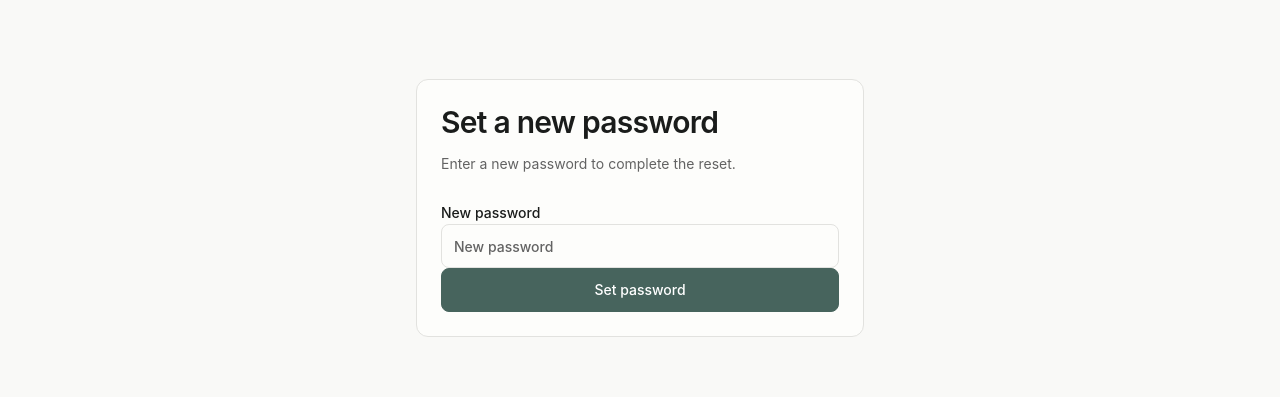
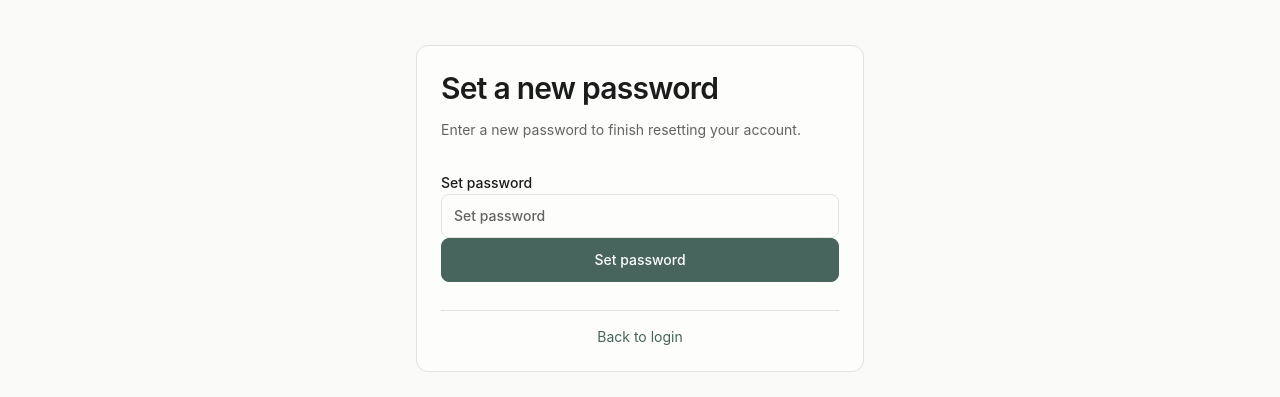
Before and after one commit to CurtisYan/Curvio, a Next.js app: page /en/reset in a window 1280 px wide. Shown: the part 200-597 px from the top of the page. Built offline with nearby package versions, Linux system fonts and the light colour scheme; no server answers.

Commit message:
Localize password recovery flow

```diff
--- a/src/app/[locale]/forgot/page.tsx
+++ b/src/app/[locale]/forgot/page.tsx
@@ -16,7 +16,13 @@ export default async function ForgotPage({
 
   return (
     <ForgotPasswordShell
-      labels={messages.auth}
+      labels={{
+        email: messages.auth.email,
+        forgotTitle: messages.auth.forgotTitle,
+        forgotNote: messages.auth.forgotNote,
+        sendResetLink: messages.auth.sendResetLink,
+        backToLogin: messages.auth.backToLogin,
+      }}
       locale={locale}
       sendAction={sendResetAction}
       error={error}
--- a/src/app/[locale]/reset/page.tsx
+++ b/src/app/[locale]/reset/page.tsx
@@ -7,18 +7,22 @@ export default async function ResetPage({
   searchParams,
 }: {
   params: Promise<{ locale: string }>;
-  searchParams: Promise<{ access_token?: string; error?: string }>;
+  searchParams: Promise<{ error?: string }>;
 }) {
   const { locale: rawLocale } = await params;
-  const { access_token, error } = await searchParams;
+  const { error } = await searchParams;
   const locale: Locale = isLocale(rawLocale) ? rawLocale : "en";
   const messages = getDictionary(locale);
 
   return (
     <ResetPasswordShell
       locale={locale}
-      labels={messages.auth}
-      token={access_token}
+      labels={{
+        resetTitle: messages.auth.resetTitle,
+        resetNote: messages.auth.resetNote,
+        setPassword: messages.auth.setPassword,
+        backToLogin: messages.auth.backToLogin,
+      }}
       error={error}
       resetAction={completeResetAction}
     />
--- a/src/app/auth-actions.ts
+++ b/src/app/auth-actions.ts
@@ -190,10 +190,13 @@ export async function resendOtpAction(formData: FormData) {
 export async function sendResetAction(formData: FormData) {
   const locale = readLocale(formData);
   const email = readString(formData, "email").toLowerCase();
+  const turnstileToken = readString(formData, "turnstileToken");
 
   if (!email || !email.includes("@")) {
-    fail(locale, "register/verify", "Please enter the email address you used to register.");
+    fail(locale, "forgot", "Please enter the email address you used to register.");
   }
+
+  await verifyTurnstile(locale, turnstileToken);
 
   const supabase = await createClient();
   const { error } = await supabase.auth.resetPasswordForEmail(email, {
@@ -209,19 +212,20 @@ export async function sendResetAction(formData: FormData) {
 
 export async function completeResetAction(formData: FormData) {
   const locale = readLocale(formData);
-  const token = readString(formData, "access_token");
   const password = readString(formData, "password");
 
   if (!password || password.length < 6) {
     fail(locale, "reset", "Password must be at least 6 characters.");
   }
 
-  if (!token) {
-    fail(locale, "reset", "Missing reset token.");
+  const supabase = await createClient();
+  const { data, error: userError } = await supabase.auth.getUser();
+
+  if (userError || !data.user) {
+    fail(locale, "reset", "Your reset link is invalid or has expired. Please request a new one.");
   }
 
-  const supabase = await createClient();
-  const { error } = await supabase.auth.updateUser({ password, accessToken: token } as any);
+  const { error } = await supabase.auth.updateUser({ password });
 
   if (error) {
     fail(locale, "reset", error.message);
--- a/src/components/site/auth-shell.tsx
+++ b/src/components/site/auth-shell.tsx
@@ -12,6 +12,7 @@ type AuthLabels = {
   username: string;
   createAccount: string;
   alreadyHaveAccount: string;
+  forgotPassword: string;
 };
 
 export function AuthShell({
@@ -84,7 +85,7 @@ export function AuthShell({
                 {labels.createAccount}
               </Link>
               <Link className="text-muted hover:text-muted-foreground block" href={localizePath(locale, "/forgot")}>
-                Forgot password?
+                {labels.forgotPassword}
               </Link>
             </>
           ) : (
--- a/src/components/site/forgot-password-shell.tsx
+++ b/src/components/site/forgot-password-shell.tsx
@@ -3,6 +3,7 @@ import { Card } from "@/components/ui/card";
 import { Input } from "@/components/ui/input";
 import type { Locale } from "@/lib/i18n";
 import { localizePath } from "@/lib/i18n";
+import { TurnstileWidget } from "@/components/site/turnstile-widget";
 
 export function ForgotPasswordShell({
   locale,
@@ -12,37 +13,48 @@ export function ForgotPasswordShell({
   sent,
 }: {
   locale: Locale;
-  labels: any;
+  labels: {
+    email: string;
+    forgotTitle: string;
+    forgotNote: string;
+    sendResetLink: string;
+    backToLogin: string;
+  };
   sendAction: (formData: FormData) => void | Promise<void>;
   error?: string;
   sent?: boolean;
 }) {
+  const turnstileSiteKey = process.env.NEXT_PUBLIC_TURNSTILE_SITE_KEY ?? "";
+
   return (
     <main className="container-narrow flex min-h-screen items-center justify-center pt-24 pb-20">
-      <Card className="w-full max-w-md space-y-6">
+      <Card className="w-full max-w-md space-y-7">
         <div>
-          <h1 className="text-3xl font-semibold tracking-tight">Reset your password</h1>
-          <p className="mt-3 text-sm leading-6 text-muted">Enter the email you used to register and we'll send a reset link.</p>
+          <h1 className="text-3xl font-semibold tracking-tight">{labels.forgotTitle}</h1>
+          <p className="mt-3 text-sm leading-6 text-muted">{labels.forgotNote}</p>
         </div>
         {error ? (
           <div className="rounded-lg border border-error/20 bg-error/5 px-3 py-2 text-sm text-error">{error}</div>
         ) : null}
         {sent ? (
-          <div className="rounded-lg border border-primary/20 bg-primary/5 px-3 py-2 text-sm text-primary">Link sent.</div>
+          <div className="rounded-lg border border-primary/20 bg-primary/5 px-3 py-2 text-sm text-primary">
+            A password reset link has been sent.
+          </div>
         ) : null}
-        <form action={sendAction} className="space-y-4">
+        <form action={sendAction} className="space-y-5">
           <input name="locale" type="hidden" value={locale} />
           <label className="space-y-2 text-sm font-medium">
             {labels.email}
             <Input autoComplete="email" name="email" placeholder="you@example.com" required type="email" />
           </label>
+          {turnstileSiteKey ? <TurnstileWidget siteKey={turnstileSiteKey} /> : null}
           <Button className="w-full" type="submit">
-            Send reset link
+            {labels.sendResetLink}
           </Button>
         </form>
         <div className="border-t border-border-subtle pt-4 text-center text-sm text-muted">
           <a className="text-primary hover:text-primary-strong" href={localizePath(locale, "/login")}>
-            Back to login
+            {labels.backToLogin}
           </a>
         </div>
       </Card>
--- a/src/components/site/reset-password-shell.tsx
+++ b/src/components/site/reset-password-shell.tsx
@@ -6,37 +6,44 @@ import type { Locale } from "@/lib/i18n";
 export function ResetPasswordShell({
   locale,
   labels,
-  token,
   error,
   resetAction,
 }: {
   locale: Locale;
-  labels: any;
-  token?: string;
+  labels: {
+    resetTitle: string;
+    resetNote: string;
+    setPassword: string;
+    backToLogin: string;
+  };
   error?: string;
   resetAction: (formData: FormData) => void | Promise<void>;
 }) {
   return (
     <main className="container-narrow flex min-h-screen items-center justify-center pt-24 pb-20">
-      <Card className="w-full max-w-md space-y-6">
+      <Card className="w-full max-w-md space-y-7">
         <div>
-          <h1 className="text-3xl font-semibold tracking-tight">Set a new password</h1>
-          <p className="mt-3 text-sm leading-6 text-muted">Enter a new password to complete the reset.</p>
+          <h1 className="text-3xl font-semibold tracking-tight">{labels.resetTitle}</h1>
+          <p className="mt-3 text-sm leading-6 text-muted">{labels.resetNote}</p>
         </div>
         {error ? (
           <div className="rounded-lg border border-error/20 bg-error/5 px-3 py-2 text-sm text-error">{error}</div>
         ) : null}
-        <form action={resetAction} className="space-y-4">
+        <form action={resetAction} className="space-y-5">
           <input name="locale" type="hidden" value={locale} />
-          <input name="access_token" type="hidden" value={token ?? ""} />
           <label className="space-y-2 text-sm font-medium">
-            New password
-            <Input autoComplete="new-password" minLength={6} name="password" placeholder="New password" required type="password" />
+            {labels.setPassword}
+            <Input autoComplete="new-password" minLength={6} name="password" placeholder={labels.setPassword} required type="password" />
           </label>
           <Button className="w-full" type="submit">
-            Set password
+            {labels.setPassword}
           </Button>
         </form>
+        <div className="border-t border-border-subtle pt-4 text-center text-sm text-muted">
+          <a className="text-primary hover:text-primary-strong" href={`/${locale}/login`}>
+            {labels.backToLogin}
+          </a>
+        </div>
       </Card>
     </main>
   );
--- a/src/messages/en.json
+++ b/src/messages/en.json
@@ -81,14 +81,22 @@
   "auth": {
     "loginTitle": "Sign in to Curvio",
     "registerTitle": "Create your Curvio archive",
+    "forgotTitle": "Reset your password",
+    "forgotNote": "Enter the email you used to register and we'll send a reset link.",
+    "resetTitle": "Set a new password",
+    "resetNote": "Enter a new password to finish resetting your account.",
     "email": "Email",
     "password": "Password",
     "username": "Username",
     "submitLogin": "Sign In",
     "submitRegister": "Create Account",
+    "sendResetLink": "Send reset link",
+    "setPassword": "Set password",
     "note": "Use your Curvio account to manage records and profile settings.",
     "createAccount": "Create an account",
     "alreadyHaveAccount": "Already have an account",
+    "forgotPassword": "Forgot password?",
+    "backToLogin": "Back to login",
     "verificationTitle": "Verify your email",
     "verificationNote": "Enter the 6-digit code we sent to your email. After verification, you will be signed in automatically.",
     "verificationCode": "Verification code",
--- a/src/messages/zh.json
+++ b/src/messages/zh.json
@@ -81,14 +81,22 @@
   "auth": {
     "loginTitle": "登录 Curvio",
     "registerTitle": "创建你的 Curvio 档案",
+    "forgotTitle": "重置密码",
+    "forgotNote": "输入你注册时使用的邮箱，我们会发送重置链接。",
+    "resetTitle": "设置新密码",
+    "resetNote": "输入新密码，完成账号重置。",
     "email": "邮箱",
     "password": "密码",
     "username": "用户名",
     "submitLogin": "登录",
     "submitRegister": "创建账号",
+    "sendResetLink": "发送重置链接",
+    "setPassword": "设置密码",
     "note": "使用你的 Curvio 账号管理记录和个人主页设置。",
     "createAccount": "创建账号",
     "alreadyHaveAccount": "已有账号",
+    "forgotPassword": "忘记密码？",
+    "backToLogin": "返回登录",
     "verificationTitle": "验证你的邮箱",
     "verificationNote": "输入邮件里的 6 位验证码。验证成功后会自动登录。",
     "verificationCode": "验证码",
```
